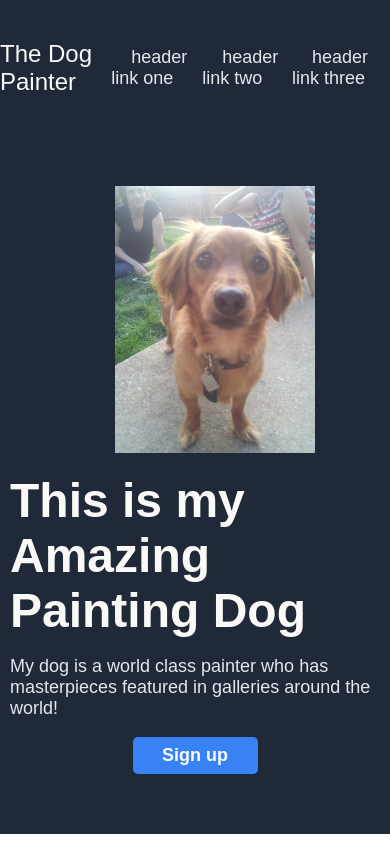
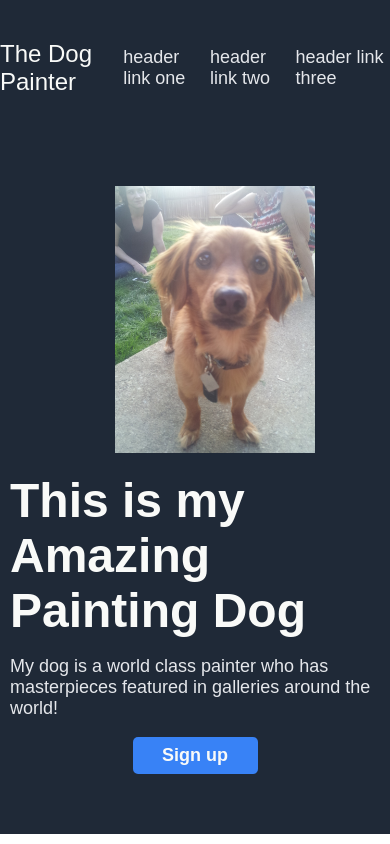
Before and after one commit to paulwilsonr/Landing-Page, a plain HTML site: page index.html in a window 390 px wide. Shown: the top 844 px of the page. Drawn offline with Linux system fonts and the light colour scheme.

Commit message:
Fix the header links

```diff
--- a/style.css
+++ b/style.css
@@ -150,6 +150,11 @@ footer p {
         padding: 16px 0;
     }
 
+    ul li a {
+        margin: 0;
+
+    }
+
     .intro {
         padding: 50px 0;
         flex-direction: column-reverse;
```
